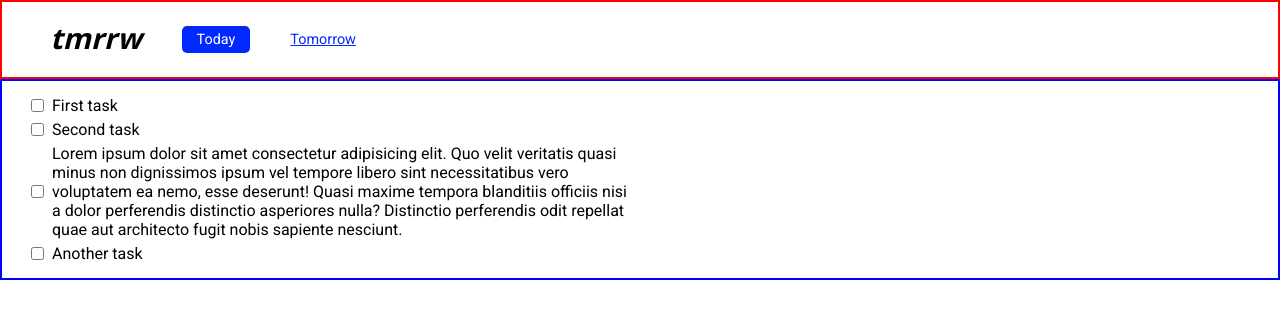
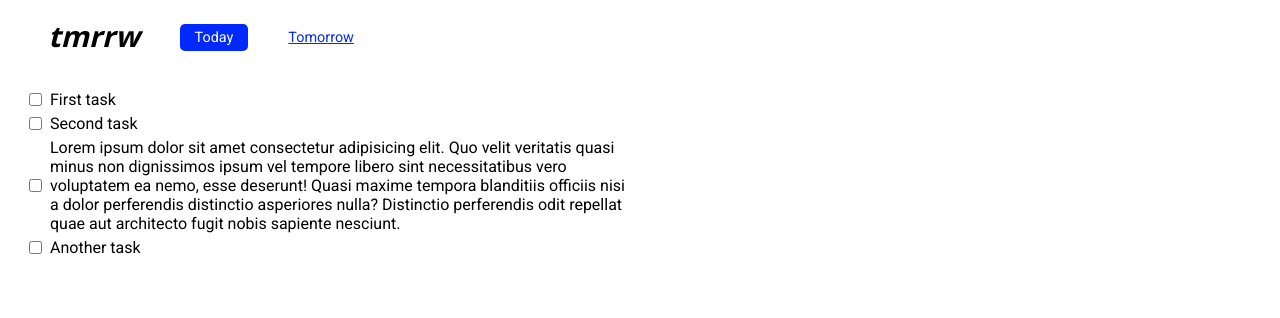
Before and after one commit to tmrrw-team/tmrrw, a Vue app: page / in a window 1280 px wide. Shown: the top 318 px of the page. Built offline with nearby package versions, Linux system fonts and the light colour scheme.

Commit message:
clean up

```diff
--- a/src/modules/layout/components/AppLayout.vue
+++ b/src/modules/layout/components/AppLayout.vue
@@ -25,7 +25,6 @@ export default {
 
 <style lang="scss" scoped>
 header {
-  border: 2px solid red;
   padding: 18px 48px;
   display: flex;
   align-items: center;
@@ -39,8 +38,4 @@ header {
   font-weight: bold;
   font-style: italic;
 }
-
-main {
-  border: 2px solid blue;
-}
 </style>
```
